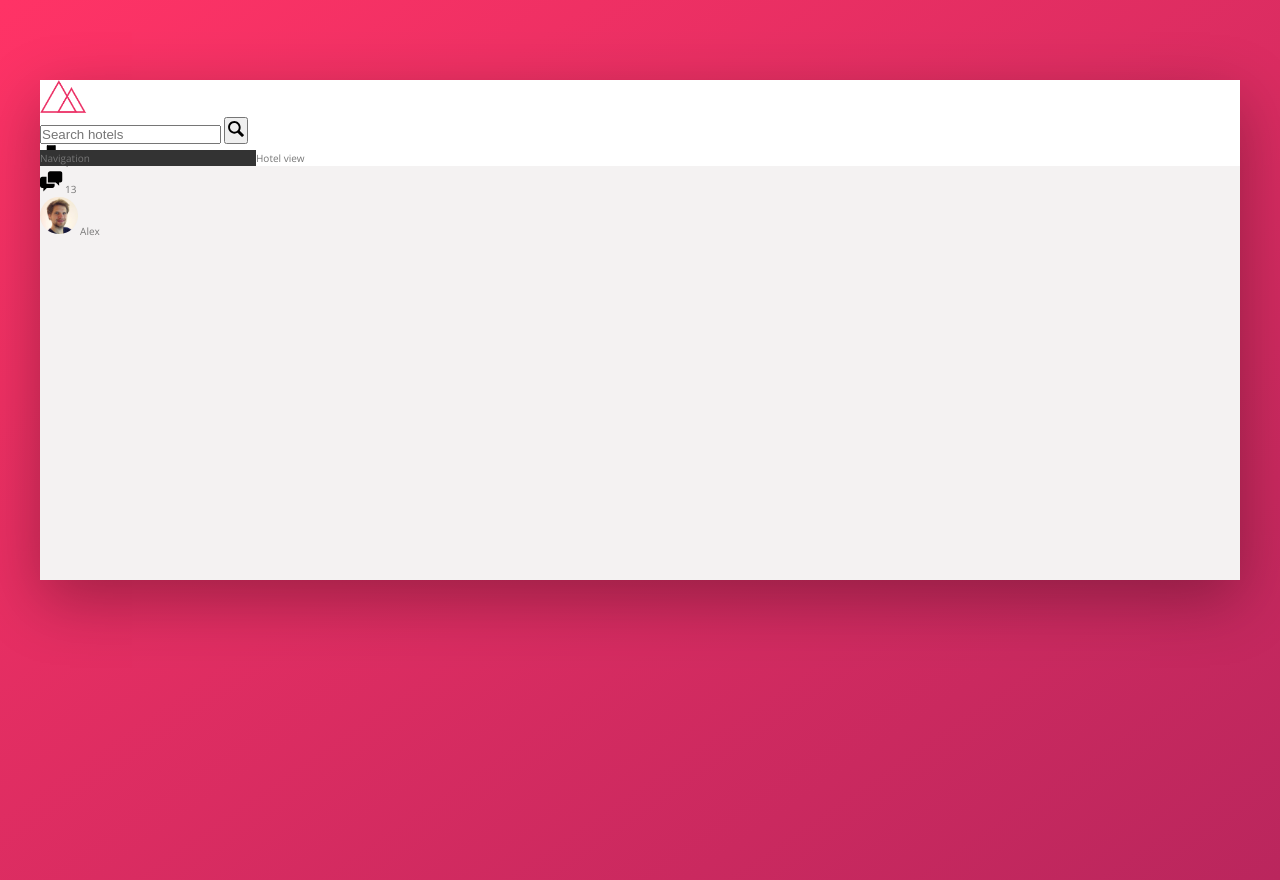
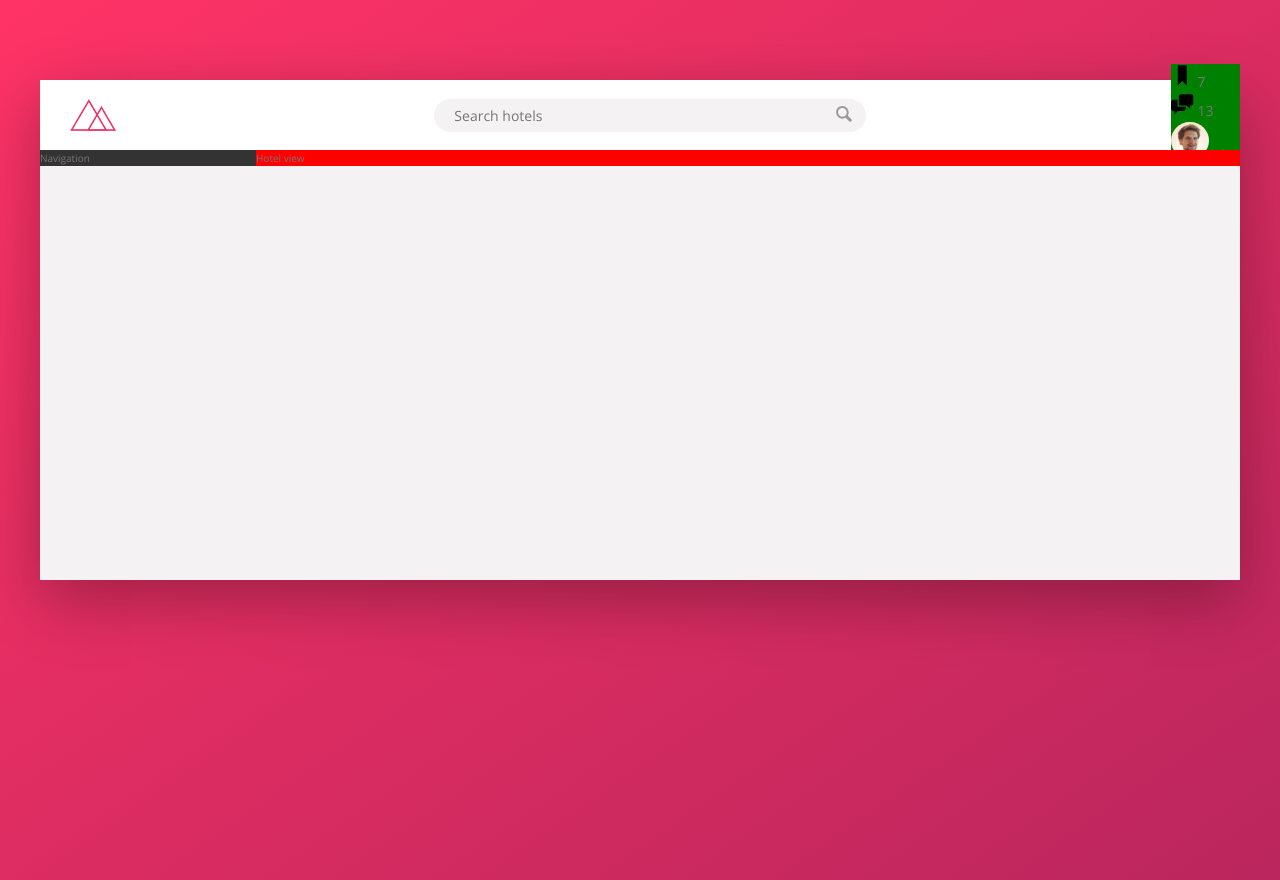
Before and after one commit to AlexxBelous/Trillo, a website: page index.html in a window 1280 px wide. Drawn offline with nearby package versions, Linux system fonts and the light colour scheme; files whose address does not match are found by name.

Commit message:
10. Building the Header - Part 2

```diff
--- a/sass/_components.scss
+++ b/sass/_components.scss
@@ -4,21 +4,61 @@
 
 .logo {
     height: 3.25rem;
+    margin-left: 3rem;
 }
 
 ///////////////////////////////
 /// SEARCH
 .search {
+    flex: 0 0 40%;
+
+    display: flex;
+    align-items: center;
+    justify-content: center;
+
     &__input {
+        font-family: inherit;
+        font-size: inherit;
+        color: inherit;
+        background-color: var(--color-grey-light-2);
+        border: none;
+        padding: .7rem 2rem;
+        border-radius: 100px;
+        width: 90%;
+        transition: all .5s;
+        margin-right: -3.25rem;
 
+        &:focus {
+            outline: none;
+            width: 100%;
+            background-color: var(--color-grey-light-3);
+
+            &::-webkit-input-placeholder {
+                font-weight: 100;
+                color: var(--color-grey-light-4);
+            }
+        }
+    }
+    &__input:focus + &__button {
+        background-color: var(--color-grey-light-3);
     }
 
     &__button {
+        border: none;
+        background-color: var(--color-grey-light-2);
+
+        &:focus {
+            outline: none;
+        }
+        &:active {
+            transform: translateY(2px);
+        }
 
     }
     &__icon {
         height: 2rem;
         width: 2rem;
+        fill: var(--color-grey-dark-3);
 
     }
 }
@@ -33,6 +73,7 @@
 //////////////////////////////
 /// USER NAVIGATION
 .user-nav {
+    background-color: green;
     &__icon-box {
 
     }
--- a/sass/_layout.scss
+++ b/sass/_layout.scss
@@ -8,9 +8,13 @@
 }
 
 .header {
+    font-size: 1.4rem;
     height: 7rem;
     background-color: #fff;
     border-bottom: var(--color-grey-light-2);
+    display: flex;
+    justify-content: space-between;
+    align-items: center;
 
 }
 
@@ -27,6 +31,7 @@
 
 .hotel-view {
     background-color: #fff;
+    background-color: red;
 
     flex: 1;
 }
```
Also changed, not shown: css/style.css.
